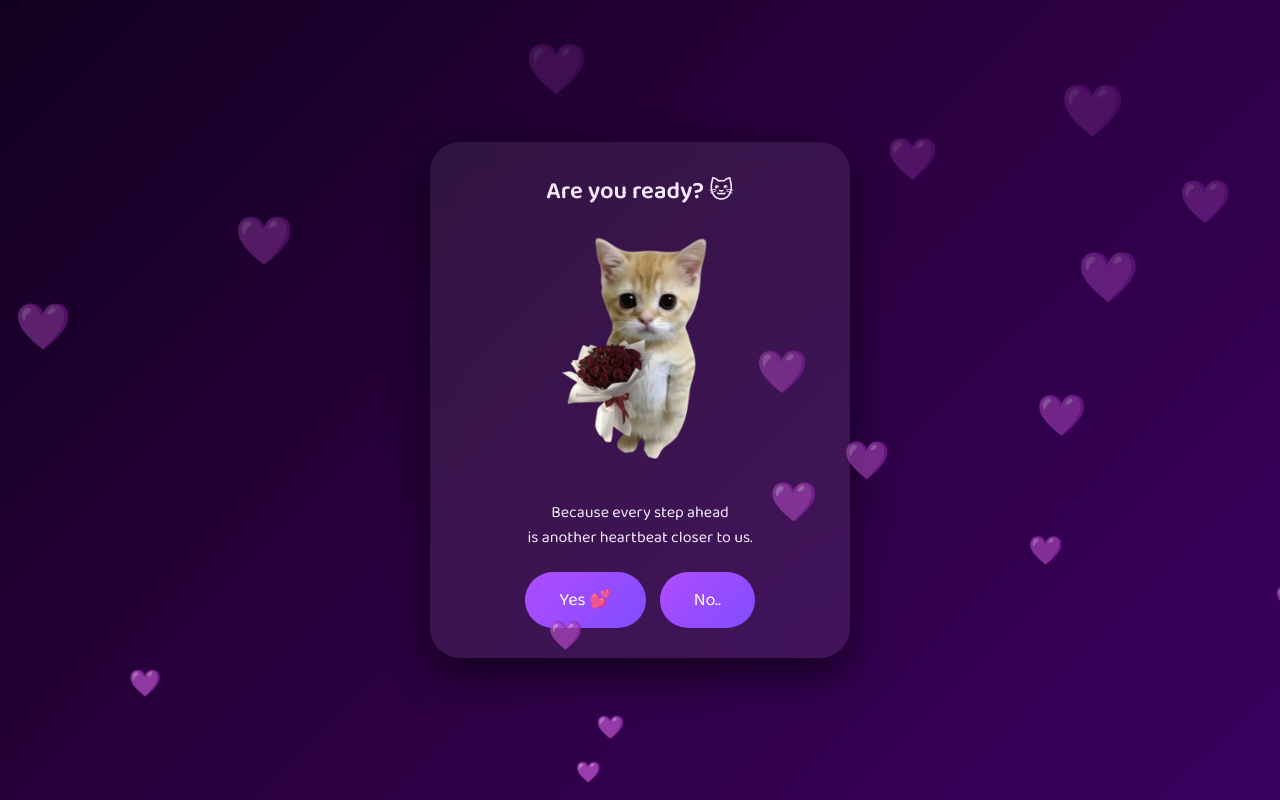
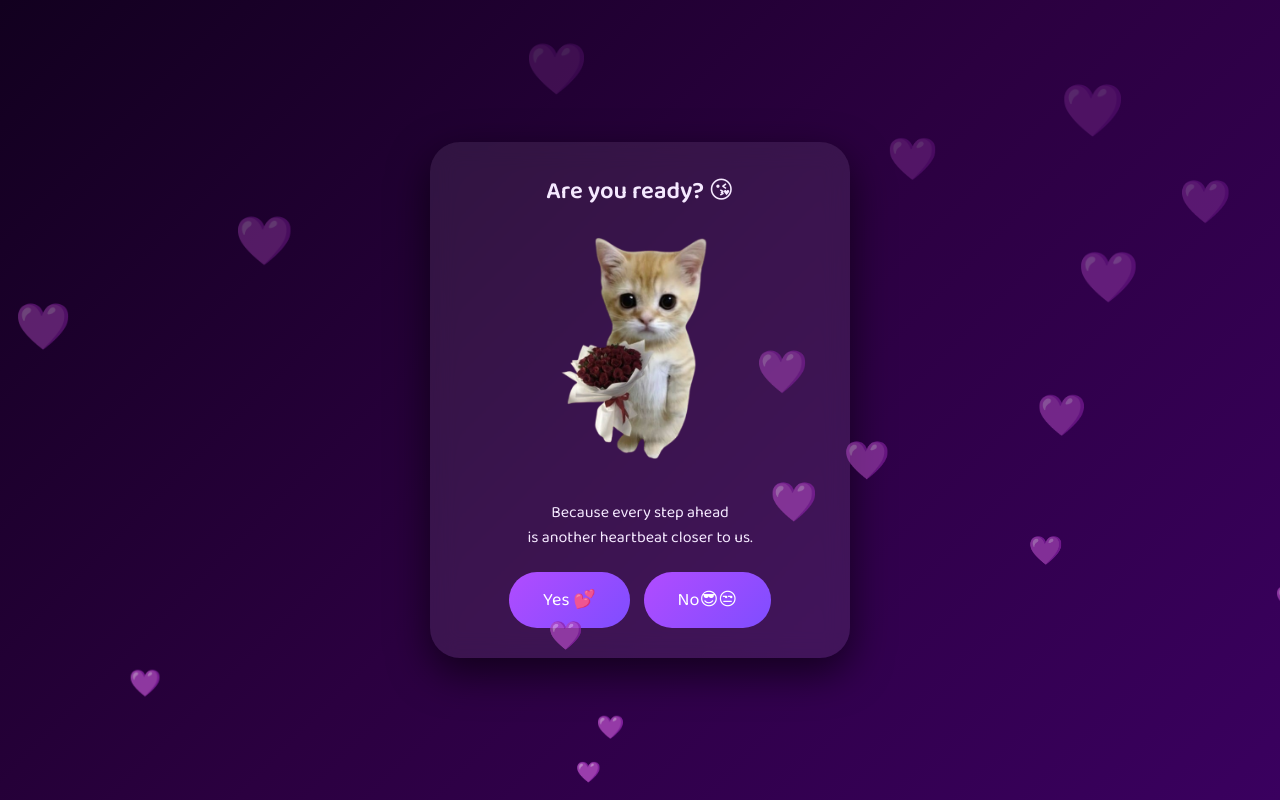
Before and after one commit to ashirwadDev/neww, a plain HTML site: page index.html in a window 1280 px wide. Both pictures are taken after a click on the button "Start ✨". Drawn offline with Linux system fonts and the light colour scheme.

Commit message:
Update index.html

```diff
--- a/index.html
+++ b/index.html
@@ -131,7 +131,7 @@ img{
 <!-- 🐱 READY -->
 <div class="section">
     <div class="card">
-        <h2>Are you ready? 🐱</h2>
+        <h2>Are you ready? 😘</h2>
         <img src="./catt.png">
 
         <p>
@@ -141,7 +141,7 @@ img{
 
         <div style="display:flex; gap:14px; justify-content:center;">
             <button onclick="next()">Yes 💕</button>
-            <button onclick="noClicked()">No..</button>
+            <button onclick="noClicked()">No😎😒</button>
         </div>
 
         <p id="noMsg" style="margin-top:12px; color:#ffb3d9; font-size:18px; display:none;">
```
